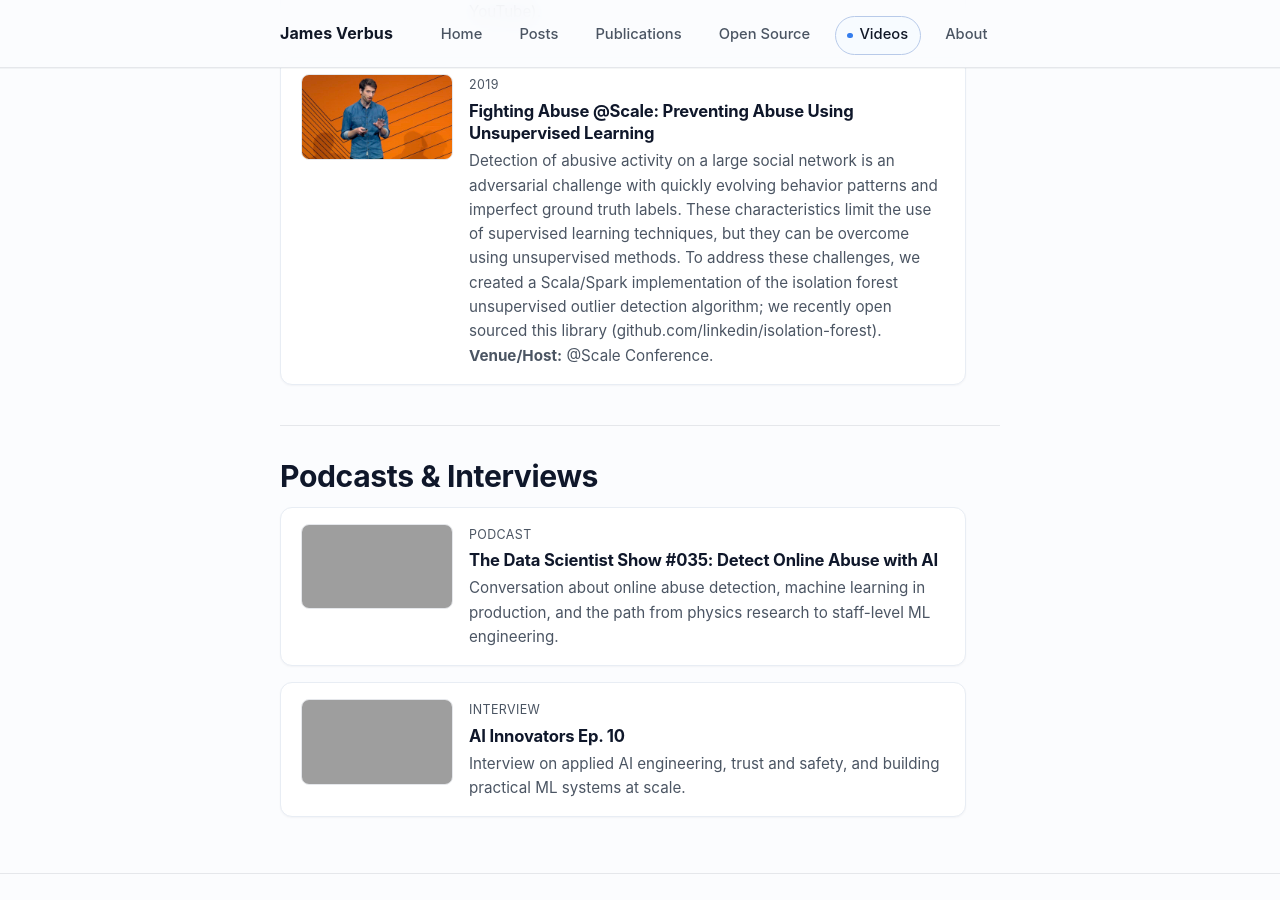
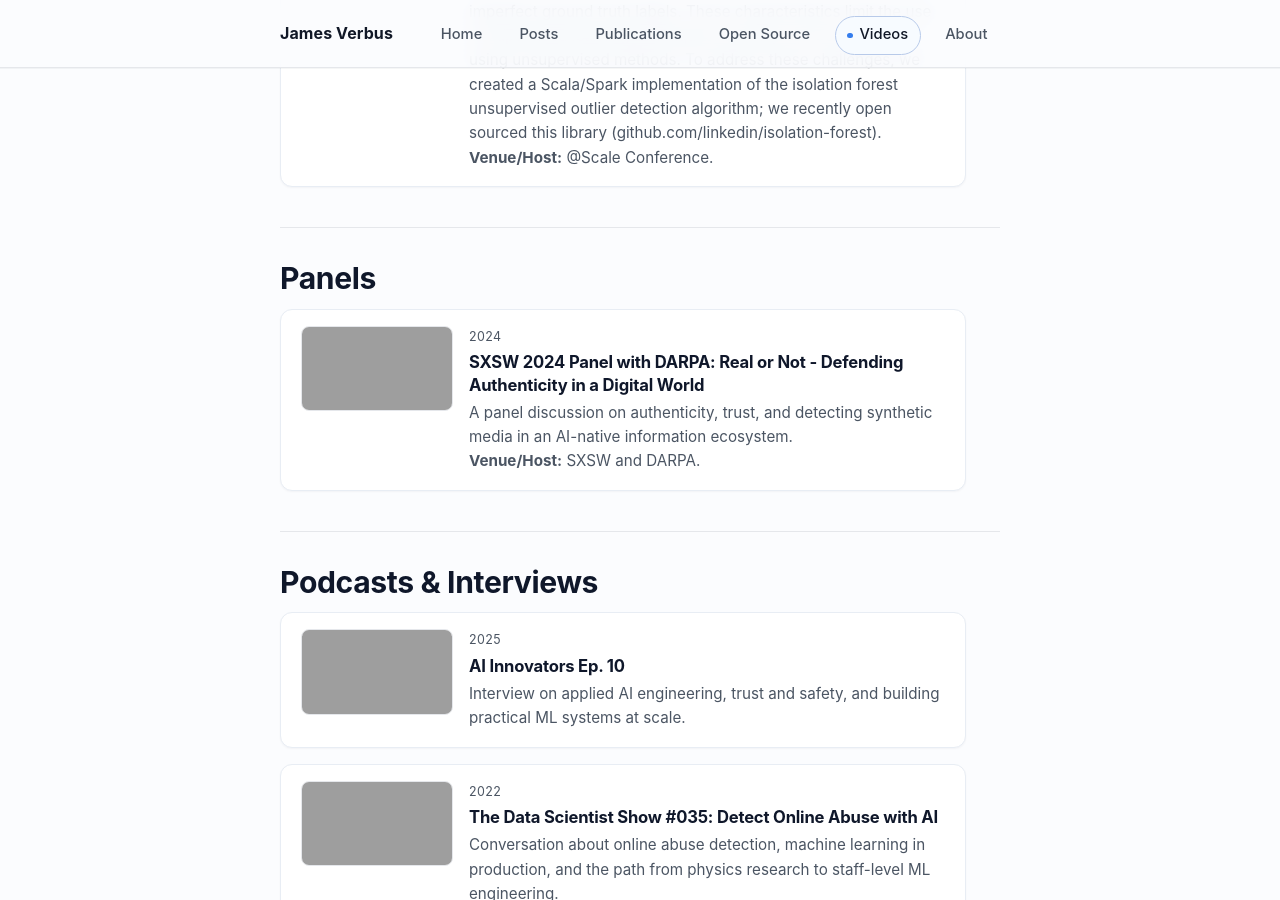
Before and after one commit to jverbus/jverbus.github.io, a Jekyll site: the page built from videos.md, in a window 1280 px wide and 900 px high, scrolled down 1905 px. Built offline with Jekyll 4.4.1, drawn with Linux system fonts in a browser that asks for light colours; some of the changed text lies outside the part shown; grey boxes are pictures that could not be loaded.

Commit message:
content: split panels section and order podcast interviews by year

```diff
--- a/videos.md
+++ b/videos.md
@@ -27,14 +27,6 @@ Talks, panels, and workshop recordings. Newest first.
     </div>
   </article>
   <article class="post-list-item video-list-item" role="listitem">
-    <img class="video-list-thumb" src="https://i.ytimg.com/vi/8zniAjqWI2A/hqdefault.jpg" alt="SXSW panel video thumbnail" loading="lazy">
-    <div class="video-list-content">
-      <p class="post-list-date">2024</p>
-      <h3 class="post-list-title"><a href="https://www.youtube.com/watch?v=8zniAjqWI2A" target="_blank" rel="noopener">SXSW 2024 Panel with DARPA: Real or Not - Defending Authenticity in a Digital World</a></h3>
-      <p class="post-list-description">A panel discussion on authenticity, trust, and detecting synthetic media in an AI-native information ecosystem.<br><strong>Venue/Host:</strong> SXSW and DARPA.</p>
-    </div>
-  </article>
-  <article class="post-list-item video-list-item" role="listitem">
     <img class="video-list-thumb" src="https://embed-ssl.wistia.com/deliveries/9f7ad2c1739c4fc6293fb323cc0c0268fd7184e6.jpg?image_play_button_size=2x&amp;image_crop_resized=960x540&amp;image_play_button_rounded=1&amp;image_play_button_color=8475d5e0" alt="Scale Exchange talk thumbnail" loading="lazy">
     <div class="video-list-content">
       <p class="post-list-date">2021</p>
@@ -60,23 +52,36 @@ Talks, panels, and workshop recordings. Newest first.
   </article>
 </div>
 
+## Panels
+
+<div class="post-list" role="list">
+  <article class="post-list-item video-list-item" role="listitem">
+    <img class="video-list-thumb" src="https://i.ytimg.com/vi/8zniAjqWI2A/hqdefault.jpg" alt="SXSW panel video thumbnail" loading="lazy">
+    <div class="video-list-content">
+      <p class="post-list-date">2024</p>
+      <h3 class="post-list-title"><a href="https://www.youtube.com/watch?v=8zniAjqWI2A" target="_blank" rel="noopener">SXSW 2024 Panel with DARPA: Real or Not - Defending Authenticity in a Digital World</a></h3>
+      <p class="post-list-description">A panel discussion on authenticity, trust, and detecting synthetic media in an AI-native information ecosystem.<br><strong>Venue/Host:</strong> SXSW and DARPA.</p>
+    </div>
+  </article>
+</div>
+
 ## Podcasts & Interviews
 
 <div class="post-list" role="list">
   <article class="post-list-item video-list-item" role="listitem">
+    <img class="video-list-thumb" src="https://i.ytimg.com/vi/xlSmLXQFtto/hqdefault.jpg" alt="Interview thumbnail for AI Innovators episode" loading="lazy">
+    <div class="video-list-content">
+      <p class="post-list-date">2025</p>
+      <h3 class="post-list-title"><a href="https://youtu.be/xlSmLXQFtto" target="_blank" rel="noopener">AI Innovators Ep. 10</a></h3>
+      <p class="post-list-description">Interview on applied AI engineering, trust and safety, and building practical ML systems at scale.</p>
+    </div>
+  </article>
+  <article class="post-list-item video-list-item" role="listitem">
     <img class="video-list-thumb" src="https://i.ytimg.com/vi/A2csYeOnV98/hqdefault.jpg" alt="Podcast interview thumbnail for The Data Scientist Show" loading="lazy">
     <div class="video-list-content">
-      <p class="post-list-date">Podcast</p>
+      <p class="post-list-date">2022</p>
       <h3 class="post-list-title"><a href="https://youtu.be/A2csYeOnV98" target="_blank" rel="noopener">The Data Scientist Show #035: Detect Online Abuse with AI</a></h3>
       <p class="post-list-description">Conversation about online abuse detection, machine learning in production, and the path from physics research to staff-level ML engineering.</p>
     </div>
   </article>
-  <article class="post-list-item video-list-item" role="listitem">
-    <img class="video-list-thumb" src="https://i.ytimg.com/vi/xlSmLXQFtto/hqdefault.jpg" alt="Interview thumbnail for AI Innovators episode" loading="lazy">
-    <div class="video-list-content">
-      <p class="post-list-date">Interview</p>
-      <h3 class="post-list-title"><a href="https://youtu.be/xlSmLXQFtto" target="_blank" rel="noopener">AI Innovators Ep. 10</a></h3>
-      <p class="post-list-description">Interview on applied AI engineering, trust and safety, and building practical ML systems at scale.</p>
-    </div>
-  </article>
 </div>
```
